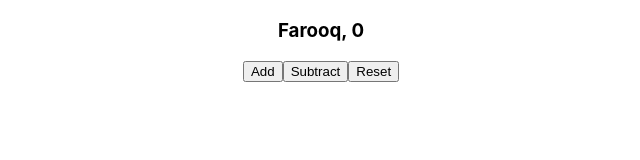
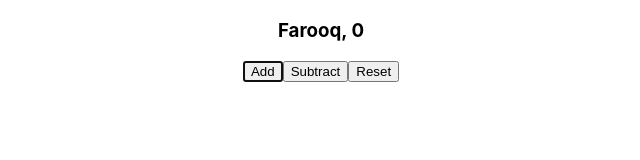
Before and after one commit to farooq-teqniqly/oreilly-learn-react, a React (Create React App) app in the folder app/: page / in a window 1280 px wide. Shown: the top 160 px of the page, without its empty margins (319-959 px from the left). Built offline with nearby package versions, Linux system fonts and the light colour scheme.

Commit message:
useRef example

```diff
--- a/app/src/PersonScore.tsx
+++ b/app/src/PersonScore.tsx
@@ -1,4 +1,4 @@
-import { useEffect, useReducer } from "react";
+import { useEffect, useReducer, useRef } from "react";
 import { getPerson } from "./getPerson";
 
 interface State {
@@ -44,6 +44,8 @@
     loading: true,
   });
 
+  const addButtonRef = useRef<HTMLButtonElement>(null);
+
   useEffect(() => {
     async function fetchData() {
       const { name } = await getPerson();
@@ -51,6 +53,12 @@
     }
     fetchData();
   }, []);
+
+  useEffect(() => {
+    if (!loading) {
+      addButtonRef.current?.focus();
+    }
+  }, [loading]);
 
   if (loading) {
     return <div>Fetching data...</div>;
@@ -61,7 +69,9 @@
       <h3>
         {name}, {score}
       </h3>
-      <button onClick={() => dispatch({ type: "increment" })}>Add</button>
+      <button ref={addButtonRef} onClick={() => dispatch({ type: "increment" })}>
+        Add
+      </button>
       <button onClick={() => dispatch({ type: "decrement" })}>Subtract</button>
       <button onClick={() => dispatch({ type: "reset" })}>Reset</button>
     </div>
```
